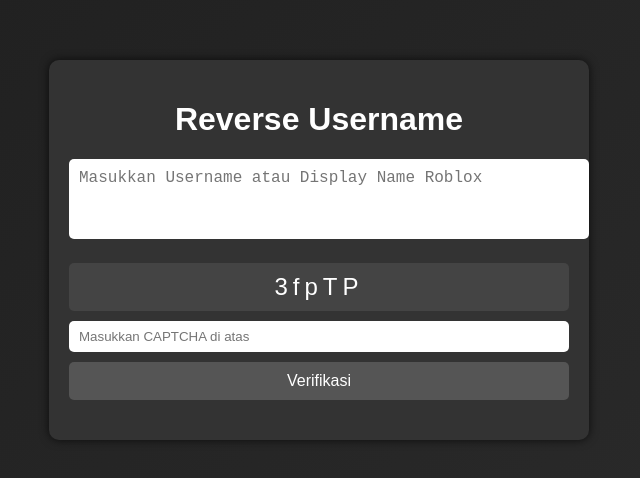
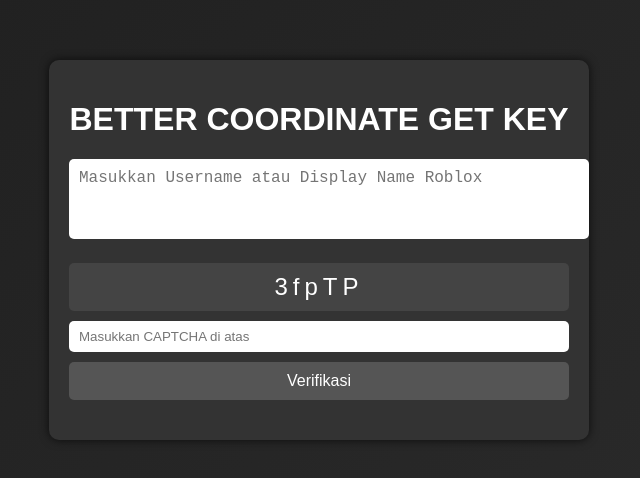
Before and after one commit to McKuadrat/GetKey, a plain HTML site: page bettercoordinate.html in a window 1280 px wide. Shown: the part 150-628 px from the top of the page, without its empty margins (321-961 px from the left). Drawn offline with Linux system fonts and the light colour scheme.

Commit message:
Update bettercoordinate.html

```diff
--- a/bettercoordinate.html
+++ b/bettercoordinate.html
@@ -96,7 +96,7 @@ button:hover {
 </head>
 <body>
   <div class="container">
-    <h1>Reverse Username</h1>
+    <h1>BETTER COORDINATE GET KEY</h1>
     <textarea id="usernameInput" placeholder="Masukkan Username atau Display Name Roblox"></textarea>
     <div id="captchaContainer"></div>
     <div id="resultContainer" class="hidden">
```
